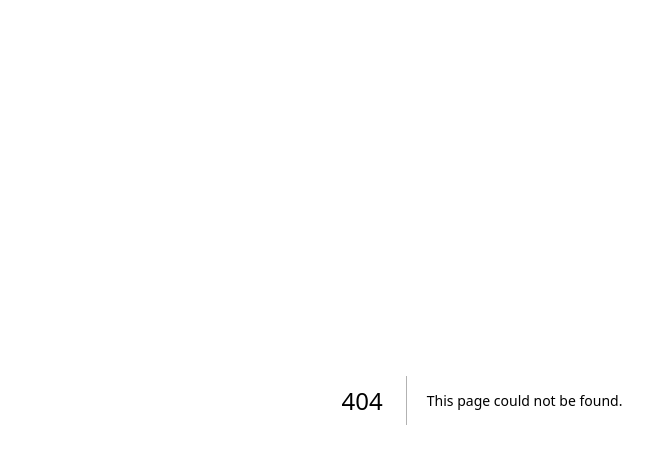
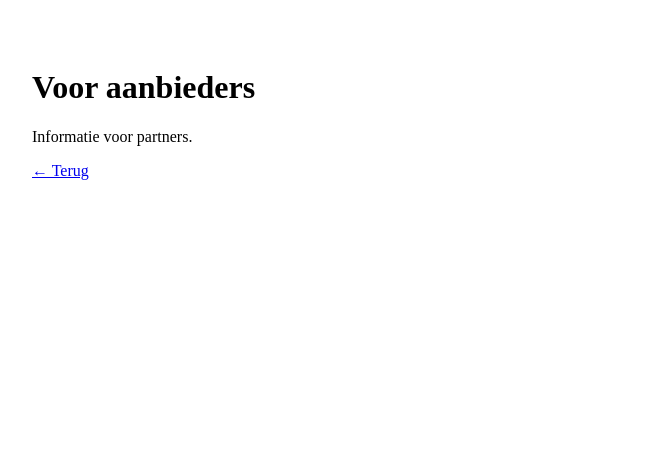
Before and after one commit to 4gcnny5cxp-dot/vitawoon-demo, a Next.js app: page /voor-aanbieders in a window 1280 px wide. Before the commit this address had no page. Shown: the top 464 px of the page, without its empty margins (158-811 px from the left). Built offline with nearby package versions, Linux system fonts and the light colour scheme.

Commit message:
Create index.tsx

```diff
--- /dev/null
+++ b/pages/voor-aanbieders/index.tsx
@@ -0,0 +1,9 @@
+export default function VoorAanbieders() {
+  return (
+    <main style={{ padding: "40px", maxWidth: "900px", margin: "0 auto" }}>
+      <h1>Voor aanbieders</h1>
+      <p>Informatie voor partners.</p>
+      <p><a href="/">← Terug</a></p>
+    </main>
+  );
+}
```
